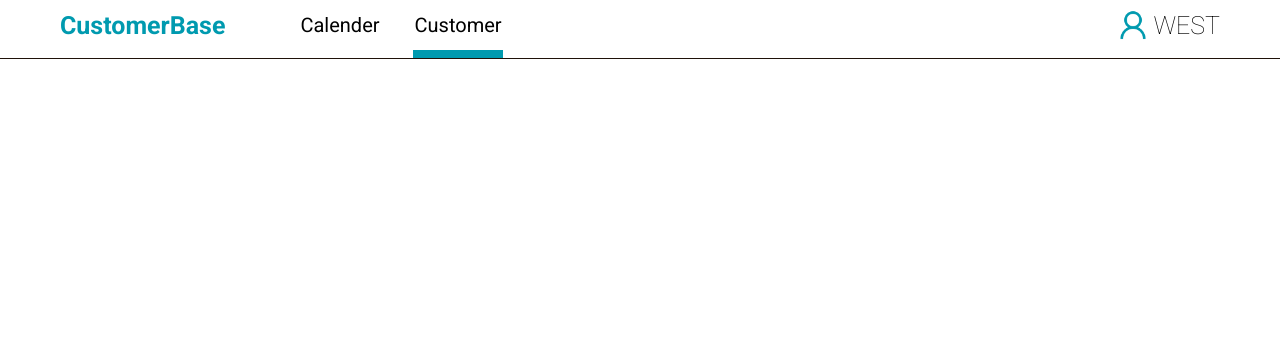
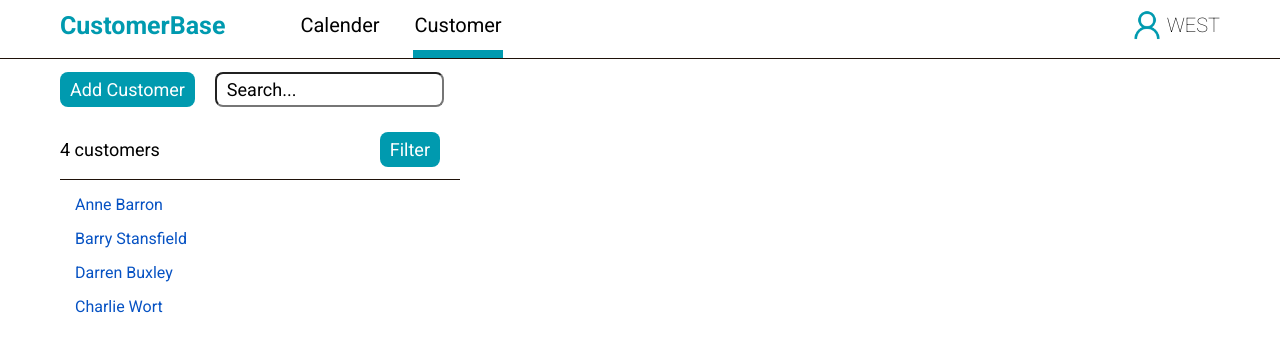
Before and after one commit to timhadler/client-base, a React (Create React App) app: page / in a window 1280 px wide. Shown: the top 352 px of the page. Built offline with nearby package versions, Linux system fonts and the light colour scheme.

Commit message:
implemented and styled customer list

```diff
--- a/src/App.js
+++ b/src/App.js
@@ -19,11 +19,30 @@ function App() {
               <a href="#">Customer</a>
             </div>
             <img className="logo_user" src={user_icon}/>
-            <DropdownBtn text="WEST" items={login_dropdown_items}></DropdownBtn>
+            <DropdownBtn text="WEST" items={login_dropdown_items} />
           </nav>
           <hr className="line_under line_customer"/>
         </header>
         <hr className="line_header"/>
+        <section className="customer_list">
+          <div className="customer_list_top">
+            <button className="button_main button_add_customer"> Add&nbsp;Customer </button>
+            <form>
+              <input type="text" className="search_bar" autoComplete="off" defaultValue="Search..." />
+            </form>
+          </div>
+          <div className="customer_list_top">
+            <p className="customer_count"> 4&nbsp;customers </p>
+            <button className="button_main button_filter"> Filter </button>
+          </div>
+          <hr />
+          <ul className="customers">
+            <li> Anne Barron </li>
+            <li> Barry Stansfield </li>
+            <li> Darren Buxley </li>
+            <li> Charlie Wort </li>
+          </ul>
+        </section>
       </main>
 
     </div>
--- a/src/index.css
+++ b/src/index.css
@@ -34,25 +34,43 @@ nav {
   height: 50px;
 }
 
-p, a, button, h1, .dropbtn{
+p, a, li, button, h1, .dropbtn{
   font-family: "Roboto",sans-serif;
   text-decoration: none;
   color: black;
 }
 
+p, li {
+  font-size: 16px;
+}
+
+li {
+  color: var(--secondary);
+}
+
 h1 {
   font-size: 25px;
   font-weight: bold;
-  color: var(--primary);
+}
+
+ul {
+  list-style: none;
+  padding: 0;
+}
+
+li {
+  margin: 15px;
 }
 
 /* Custom tags*/
+/* Nav */
 .button_login {
   color: #C5C5C5;
 }
 
 .logo_font {
   margin-right: 75px;
+  color: var(--primary);
 }
 
 .page_links a {
@@ -66,7 +84,56 @@ h1 {
   width: 40px;
 }
 
+/* Customer list */
+.customer_list {
+  grid-column: 2 / span 1;
+  width: 400px;
+}
+
+.customer_list_top {
+  display: flex;
+  width: 100%;
+  align-items: center;
+  height: 60px;
+}
+
+.button_main {
+  border: none;
+  border-radius: 8px;
+  margin-right: 20px;
+  height: 35px;
+  padding-left: 10px;
+  padding-right: 10px;
+  background-color: var(--primary);
+  color: white;
+  font-size: 18px;
+}
+
+.customer_count {
+  font-size: 18px;
+}
+
+.button_filter {
+  margin-left: auto;
+}
+
+.search_bar {
+  font-family: "Roboto", sans-serif;
+  font-size: 18px;
+  border-radius: 8px;
+  height: 35px;
+  padding-left: 10px;
+  padding-right: 10px;
+}
+
 /* Lines */
+.vl {
+  border: none;
+  width: 0px;
+  height: 100%;
+  border-left: 1px solid #1f1209;
+}
+
 hr {
   border: none;
   width:100%;
@@ -93,7 +160,7 @@ hr {
 .dropbtn {
   background-color: white;
   border: none;
-  font-size: 25px;
+  font-size: 20px;
   font-weight: lighter;
 }
 
```
